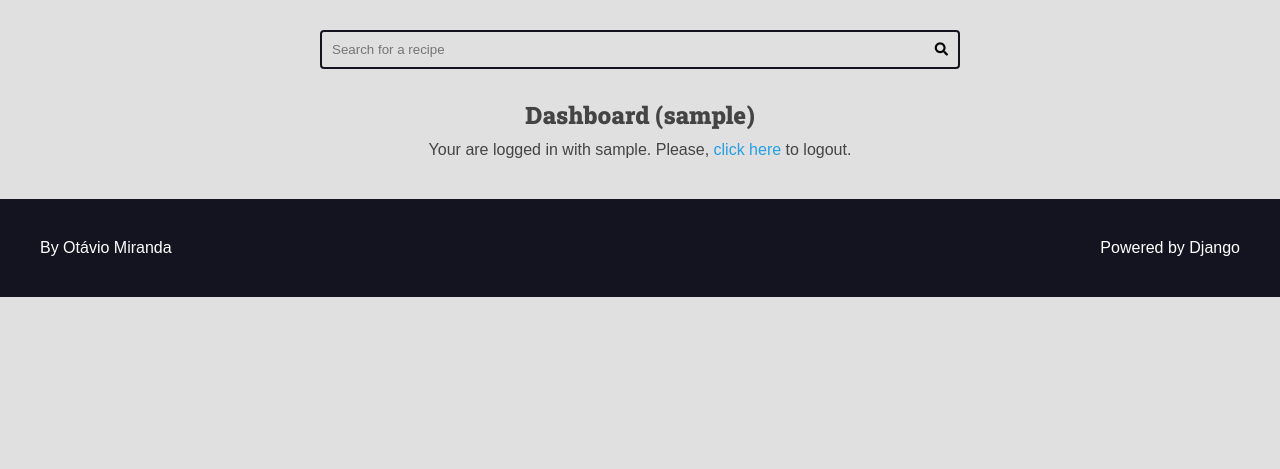
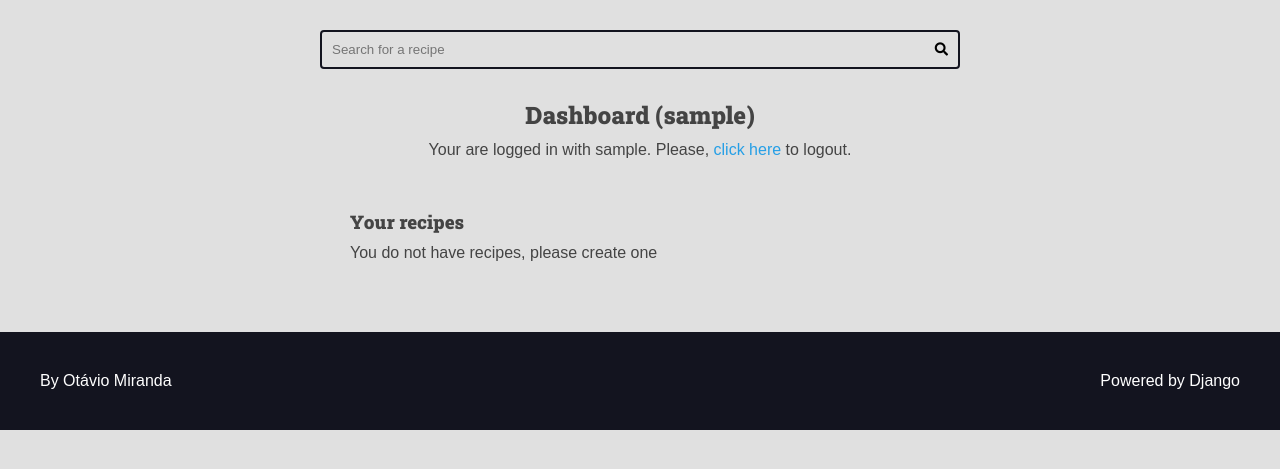
Before and after one commit to Joao-Batista-Dev/curso-django, a Django app: page /authors/dashboard/ in a window 1280 px wide. Shown: the part 113-582 px from the top of the page. Run offline with Django 3.2, Linux system fonts and the light colour scheme; the visitor is signed in with stand-in values (Sample User, id 1); data that the repository does not hold is empty.

Commit message:
Exibindo as receitas do usuário que a criou em sua própria dashboard

```diff
--- a/authors/templates/authors/pages/dashboard.html
+++ b/authors/templates/authors/pages/dashboard.html
@@ -6,6 +6,22 @@
   <div class="main-content center container">
     <h2>Dashboard ({{ user }})</h2>
     {% include 'authors/partials/login_message.html' %}
+
+    <div class="authors-dashboard-container">
+      <h3>Your recipes</h3>
+
+      <ul>
+        {% for recips in recipes %}
+          <li>
+            <a href="#">{{ recipe.title }}</a>
+          </li>
+        {% empty %}
+          <li>
+            <p>You do not have recipes, please create one</p>
+          </li>
+        {% endfor %}
+      </ul>
+    </div>
   </div>
 
   {% include 'global/partials/messages.html' %}
--- a/authors/templates/authors/pages/login.html
+++ b/authors/templates/authors/pages/login.html
@@ -9,5 +9,8 @@
   </div>
 
   {% include 'global/partials/messages.html' %}
-  {% include 'global/partials/form.html' %}
+
+  {% if not user.is_authenticated %}
+    {% include 'global/partials/form.html' %}
+  {% endif %}
 {% endblock content %}
--- a/authors/views.py
+++ b/authors/views.py
@@ -4,7 +4,7 @@ from django.contrib.auth.decorators import login_required
 from django.http import Http404
 from django.shortcuts import redirect, render
 from django.urls import reverse
-
+from recipes.models import Recipe
 from .forms import LoginForm, RegisterForm
 
 
@@ -85,4 +85,15 @@ def logout_view(request):
 
 @login_required(login_url='authors:login', redirect_field_name='next')
 def dashboard(request):
-    return render(request, 'authors/pages/dashboard.html')
+    recipes = Recipe.objects.filter(
+        is_published=False,
+        author=request.user
+    )
+
+    return render(
+        request,
+        'authors/pages/dashboard.html',
+        {
+            'recipes': recipes,
+        }
+    )
--- a/base_static/global/css/styles.css
+++ b/base_static/global/css/styles.css
@@ -418,6 +418,20 @@ h6 {
   margin: 1rem 0;
 }
 
+.authors-dashboard-container {
+  max-width: 64rem;
+  text-align: left;
+  padding: var(--spacing-gutter-medium);
+  margin: 0 auto;
+}
+
+.authors-dashboard-container h3,
+.authors-dashboard-container p,
+.authors-dashboard-container ul {
+  list-style-type: none;
+  margin: 1rem 0;
+}
+
 /* Generics */
 
 .center {
```
